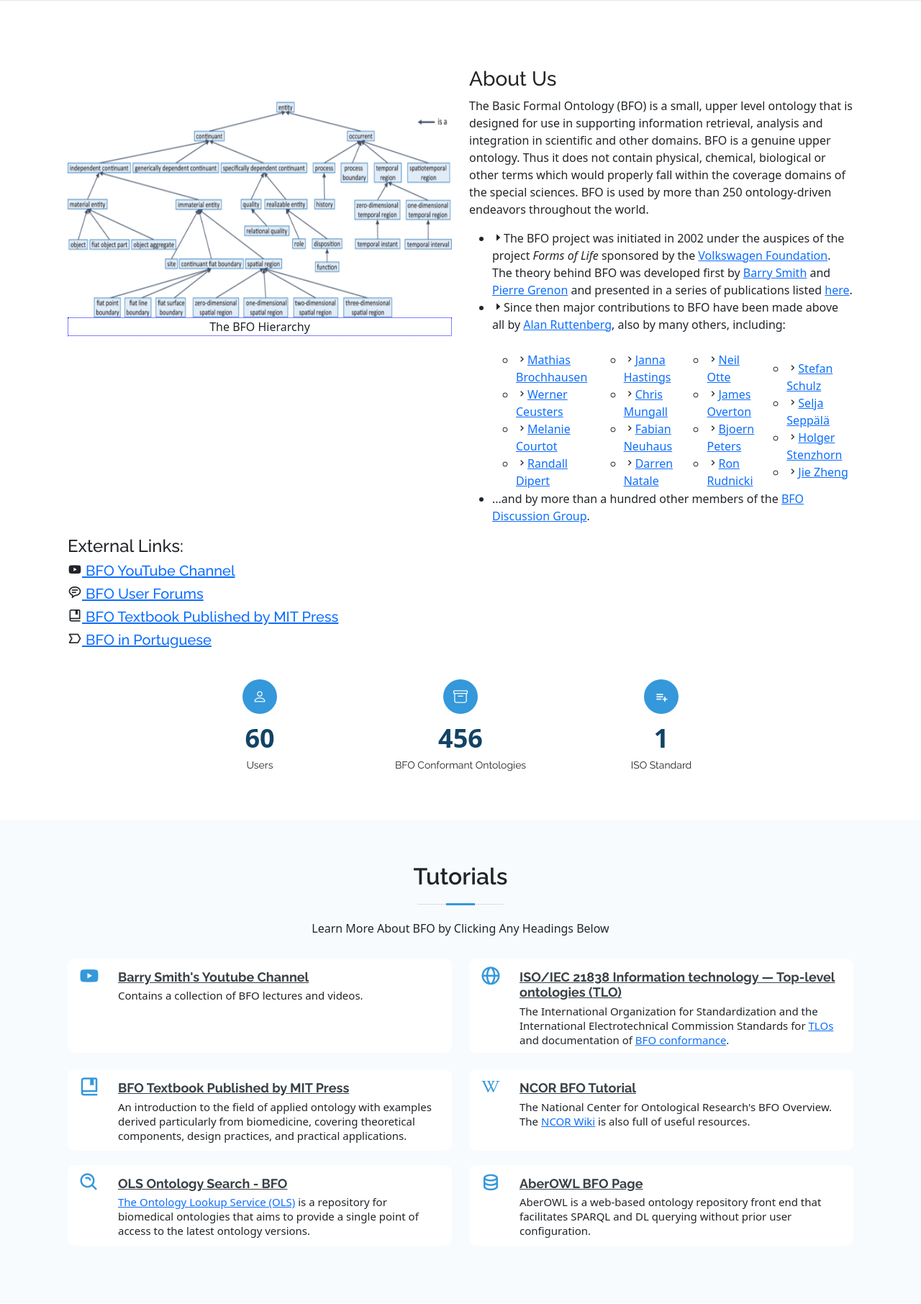
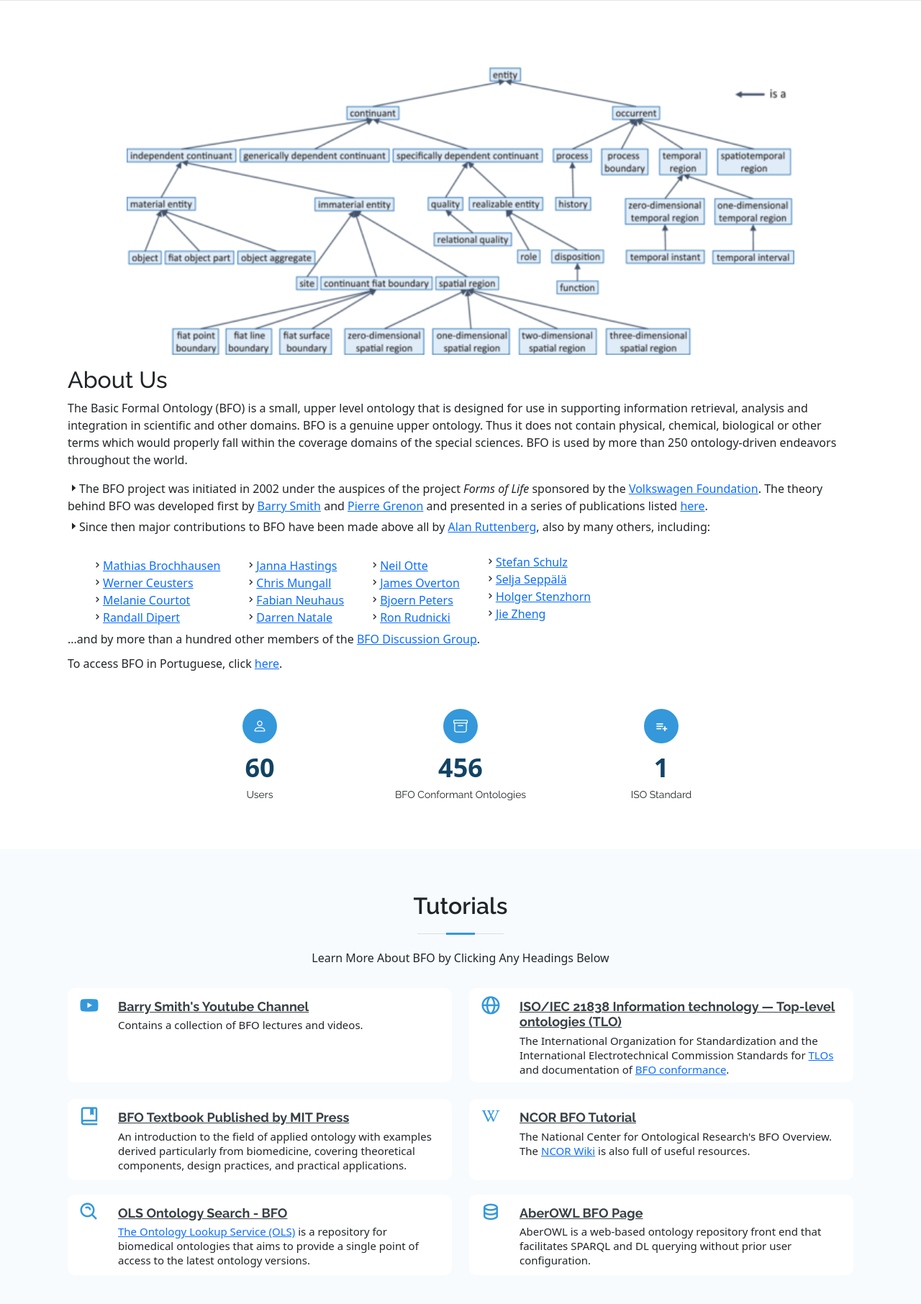
Before and after one commit to SydCo99/bfo-new-site, a Flask app: template templates/index.html in a window 1280 px wide. Shown: the part 621-2433 px from the top of the page at 72% size. Run offline with Flask 2, Linux system fonts and the light colour scheme; the template is opened without the code that fills it, so the values that code supplies are empty; some libraries are stand-ins or nearby versions.

Commit message:
reformatted bfo hierarchy and removed pub page

```diff
--- a/app.py
+++ b/app.py
@@ -56,9 +56,9 @@
 #     # return new_papers
     return redirect("../#whats-new", code=302)
 
-@app.route("/publications-full")
-def publications():
-    return render_template("inner-page.html")
+# @app.route("/publications-full")
+# def publications():
+#     return render_template("inner-page.html")
 
 @app.route("/users")
 def user():
--- a/templates/index.html
+++ b/templates/index.html
@@ -16,6 +16,8 @@
 
   <!--BoxIcons-->
   <link href='https://unpkg.com/boxicons@2.1.4/css/boxicons.min.css' rel='stylesheet'>
+  <script src="https://unpkg.com/boxicons@2.1.4/dist/boxicons.js"></script>
+
 
 
   <!-- Google Fonts -->
@@ -100,23 +102,15 @@
           <li><a class="nav-link scrollto" href="#about">About</a></li>
           <li><a class="nav-link scrollto" href="#services">Tutorials</a></li>
           <li><a class="nav-link scrollto" href = "#whats-new"><span>What's New</span></a></li>
-          <li class="dropdown"><a href="/publications-full"><span>Publications</span> <i class="bi bi-chevron-right"></i></a>
-            <ul>
-              <li><a href="/publications-full#portfolio">General</a></li>
-              <li><a href="/publications-full#testimonials">First Order Logic (FOL)</a></li>
-            </ul>
-          </li>
+          <li><a href = 'https://github.com/BFO-ontology/BFO-2020'>FOL</a></li>
           <li><a class="nav-link scrollto" href = "#team"><span>Team</span></a></li>
           <li><a class="nav-link scrollto" href = "/users"><span>Users</span></a></li>
-          <li><a class="nav-link scrollto" href="https://mitpress.mit.edu/9780262527811/building-ontologies-with-basic-formal-ontology/">Guidebook</a></li>
-          <li><a class="nav-link scrollto" href="https://github.com/bfo-ontology/BFO/wiki">Github</a></li>
+          <li><a href="https://github.com/bfo-ontology/BFO/wiki">Github</a></li>
         </ul>
         <i class="bi bi-list mobile-nav-toggle"></i>
       </nav><!-- .navbar -->
 
-      <div class="header-social-links d-flex align-items-center">
-        <a href="https://github.com/bfo-ontology/BFO/wiki" class="github"><i class="bi bi-github"></i></a>
-      </div>
+
 
     </div>
   </header><!-- End Header -->
@@ -178,29 +172,26 @@
     <br>
       <div class="container">
 
-        <div class="row">
-          <div class="col-lg-6">
+        <div class="row" style = "width:auto;">
             <br>
+            <figure style = "display: flex;
+            align-items: center;
+            justify-content: center;">
+              <img src="../assets/img/bfohierarchy.png" class="img-fluid" alt="bfo hierarchy" style="width:85%;height:400px;">
+            </figure>
             <br>
-            <figure>
-              <img src="../assets/img/bfohierarchy.png" class="img-fluid" alt="bfo hierarchy" style="width:700px;height:300px;">
-              <figcaption indent: 50px>The BFO Hierarchy</figcaption>
-            </figure>
-
-          </div>
-          <div class="col-lg-6 pt-4 pt-lg-0">
-            <h3>About Us</h3>
+            <h2>About Us</h2>
             <p>
               The Basic Formal Ontology (BFO) is a small, upper level ontology that is designed for use in supporting information retrieval, analysis and integration in scientific and other domains. BFO is a genuine upper ontology. Thus it does not contain physical, chemical, biological or other terms which would properly fall within the coverage domains of the special sciences. BFO is used by more than 250 ontology-driven endeavors throughout the world.            </p>
-            <ul>
+            <ul style = "list-style: none;">
               <li><i class="bx bx-caret-right"></i>The BFO project was initiated in 2002 under the auspices of the project <em>Forms of Life</em> sponsored by the <a href="https://www.volkswagenstiftung.de/en/funding/key-results-from-the-humanities/forms-of-life.html">Volkswagen Foundation</a>.
                 The theory behind BFO was developed first by <a href="http://ontology.buffalo.edu/smith">Barry Smith</a> and <a href="http://www.uni-saarland.de/~pgrenon">Pierre Grenon</a> and presented in a series of publications listed <a href="publications.html">here</a>.</li>
-              <li><i class="bx bx-caret-right"></i>Since then major contributions to BFO have been made above all by <a href="http://sciencecommons.org/about/whoweare/ruttenberg">Alan Ruttenberg</a>, also by many others, including:
+              <li><i class="bx bx-caret-right" style = "padding-top: 8px"></i>Since then major contributions to BFO have been made above all by <a href="http://sciencecommons.org/about/whoweare/ruttenberg">Alan Ruttenberg</a>, also by many others, including:
                 <br>
                 <br>
                 <table>
                   <td>
-                    <ul>
+                    <ul style = "list-style: none;">
                       <li><i class="bx bx-chevron-right"></i><a href="http://dbmi.uams.edu/faculty/mathias-brochhausen-ph-d">Mathias Brochhausen</a></li>
                       <li><i class="bx bx-chevron-right"></i><a href="http://www.referent-tracking.com/RTU/?page=ceusters_vita">Werner Ceusters</a></li>
                       <li><i class="bx bx-chevron-right"></i><a href="http://ca.linkedin.com/in/mcourtot">Melanie Courtot</a></li>
@@ -208,7 +199,7 @@
                     </ul>
                   </td>
                   <td>
-                    <ul>
+                    <ul style = "list-style: none;">
                       <li><i class="bx bx-chevron-right"></i><a href="http://www.ebi.ac.uk/~hastings">Janna Hastings</a></li>
                       <li><i class="bx bx-chevron-right"></i><a href="http://www.fruitfly.org/~cjm">Chris Mungall</a></li>
                       <li><i class="bx bx-chevron-right"></i><a href="http://www.fabian-neuhaus.de">Fabian Neuhaus</a></li>
@@ -216,7 +207,7 @@
                     </ul>
                   </td>
                   <td>
-                    <ul>
+                    <ul style = "list-style: none;">
                       <li><i class="bx bx-chevron-right"></i><a href="http://www.jneilotte.com">Neil Otte</a>
                       <li><i class="bx bx-chevron-right"></i><a href="http://james.overton.ca">James Overton</a></li>
                       <li><i class="bx bx-chevron-right"></i><a href="http://www.liai.org/pages/faculty-peters">Bjoern Peters</a></li>
@@ -224,7 +215,7 @@
                     </ul>
                   </td>
                   <td>
-                    <ul>
+                    <ul style = "list-style: none; padding-bottom: 10px;">
                       <li><i class="bx bx-chevron-right"></i><a href="http://purl.org/steschu">Stefan Schulz</a></li>
                       <li><i class="bx bx-chevron-right"></i><a href="http://seljaseppala.wordpress.com">Selja Sepp&auml;l&auml;</a></li>
                       <li><i class="bx bx-chevron-right"></i><a href="http://purl.org/holger">Holger Stenzhorn</a></li>
@@ -234,21 +225,12 @@
                 </table>
               </li>
               <li>...and by more than a hundred other members of the <a href="http://groups.google.com/group/bfo-discuss">BFO Discussion Group</a>.</li>
+              <li style ="padding-top: 10px;">To access BFO in Portuguese, click <a href = 'https://mba.eci.ufmg.br/legal/bfo-pt/'>here</a>.</li>
             </ul>
           </div>
         </div>
       </div>
 
-      <div class = "container">
-        <div class="row align-items-center">
-          <div class = "col">
-          <h4>External Links:</h4>
-          <h5><i class="bx lg bxl-youtube"></i><a href="https://www.youtube.com/channel/UC8rDbmRGP6A2bs6tn0AOErQ"> BFO YouTube Channel</a></h5>
-          <h5><i class="bx lg bx-message-rounded-detail"></i><a href="https://groups.google.com/forum/#!forum/bfo-discuss"> BFO User Forums</a></h5>
-          <h5><i class="bx lg bx-book-bookmark"></i><a href="https://mitpress.mit.edu/9780262527811/building-ontologies-with-basic-formal-ontology/"> BFO Textbook Published by MIT Press</a></h5>
-          <h5><i class="bx lg bx-tag-alt"></i><a href="https://mba.eci.ufmg.br/legal/bfo-pt/"> BFO in Portuguese</a></h5>
-      </div>
-    </div>
   </div>
 </div>
 
@@ -354,7 +336,7 @@
     <!-- ======= What We Do Section ======= -->
     <section id="whats-new" class="whats-new">
       <div class="container">
-        <div class = "section-title">
+        <div class = "section-title" style = "margin-top: 15px;">
           <h2>Recent Publications</h2>
           <h4>Click the button below to scrape <a href='https://philpapers.org/'>PhilPapers.org</a> and <a href='https://www.scilit.net/'>SciLit.net</a> for the newest publications involving BFO.</h4>
           <br>
--- a/templates/users.html
+++ b/templates/users.html
@@ -55,9 +55,7 @@
         <i class="bi bi-list mobile-nav-toggle"></i>
       </nav><!-- .navbar -->
 
-      <div class="header-social-links d-flex align-items-center">
-        <a href="https://github.com/bfo-ontology/BFO/wiki" class="github"><i class="bi bi-github"></i></a>
-      </div>
+
 
     </div>
   </header><!-- End Header -->
@@ -79,7 +77,7 @@
         </div>
 
         <h3 id="ontologies">Ontologies</h3>
-        <ol>
+        <ol style = "line-height:50%">
             {% for user in users %}
               {% if user.url %}
               <li><a href='{{ user["url"] }}''><h6>{{ user["name"] }}</h6></a></li>
```
Also changed, not shown: 6 other files.
